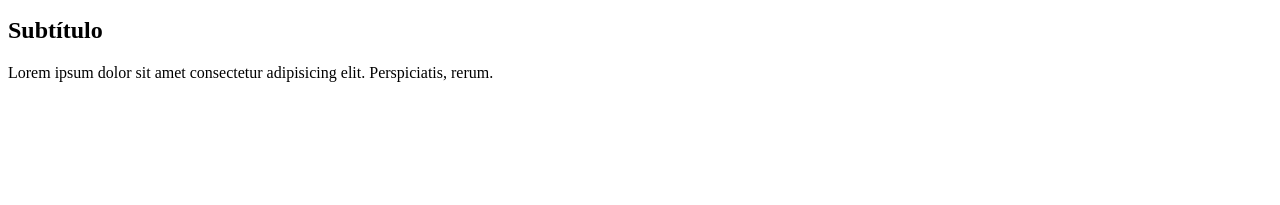
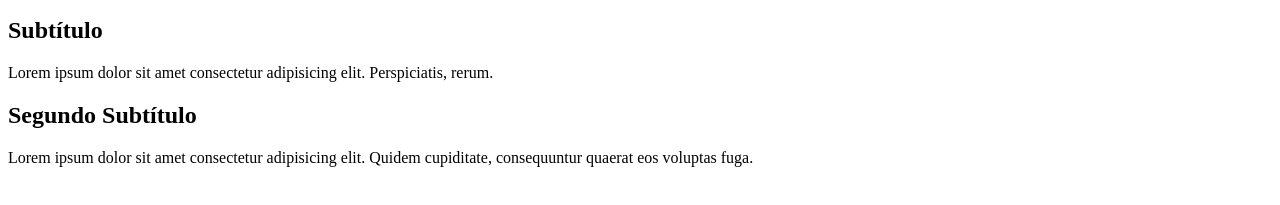
Before and after one commit to FacuEde/borrador, a plain HTML site: page index.html in a window 1280 px wide. Shown: the part 119-324 px from the top of the page. Drawn offline with Linux system fonts and the light colour scheme.

Commit message:
prueba de carga

```diff
--- a/index.html
+++ b/index.html
@@ -20,5 +20,11 @@
       Lorem ipsum dolor sit amet consectetur adipisicing elit. Perspiciatis,
       rerum.
     </p>
+
+    <h2>Segundo Subtítulo</h2>
+    <p>
+      Lorem ipsum dolor sit amet consectetur adipisicing elit. Quidem
+      cupiditate, consequuntur quaerat eos voluptas fuga.
+    </p>
   </body>
 </html>
```
